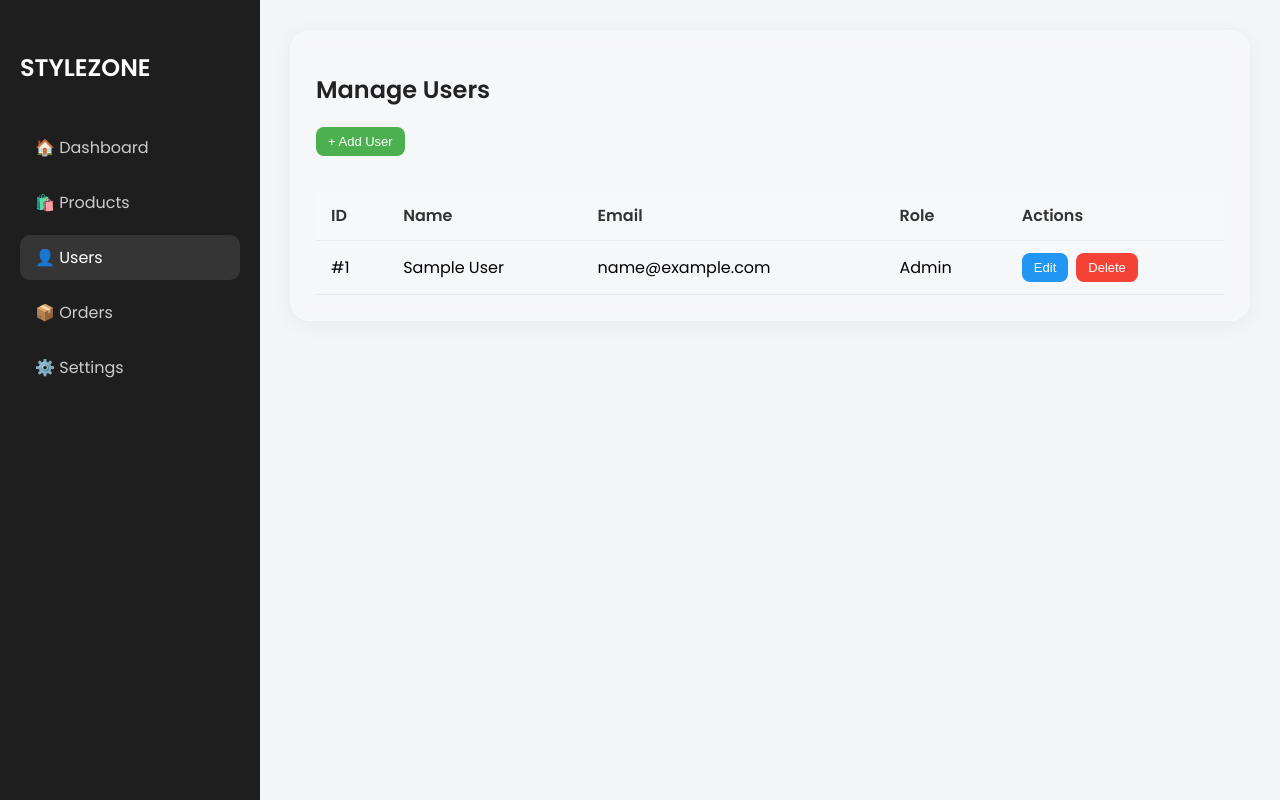
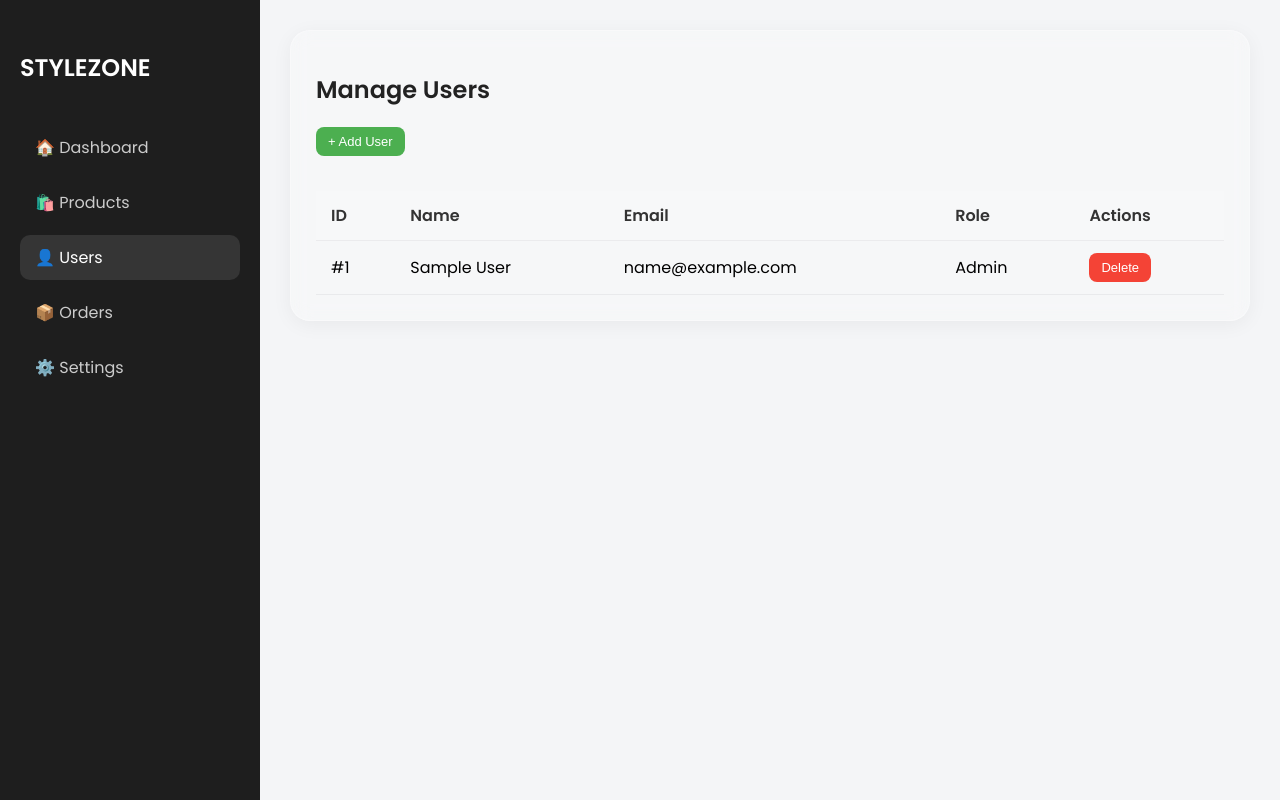
Before and after one commit to almeriotsaa/STYLEZONE, a PHP site: page /STYLEZONE/admin_web/users.php in a window 1280 px wide. Run offline with PHP 8.4, Linux system fonts and the light colour scheme; tables that the repository leaves empty or names only in its code hold one stand-in row (values such as "Sample post").

Commit message:
deleted edit button

```diff
--- a/admin_web/users.php
+++ b/admin_web/users.php
@@ -16,9 +16,8 @@ if (isset($_GET['delete'])) {
 if ($_SERVER['REQUEST_METHOD'] === 'POST' && isset($_POST['add_user'])) {
   $name  = $conn->real_escape_string($_POST['name']);
   $email = $conn->real_escape_string($_POST['email']);
+  $pass  = $_POST['password'];
   $hashed_pass = password_hash($pass, PASSWORD_DEFAULT);
-
-
   $role  = "admin";
 
   $sql = "INSERT INTO users (name, email, password, role)
@@ -27,24 +26,6 @@ if ($_SERVER['REQUEST_METHOD'] === 'POST' && isset($_POST['add_user'])) {
     echo "<script>alert('User berhasil ditambahkan!'); window.location='users.php';</script>";
   } else {
     echo "<script>alert('Gagal menambah user: " . $conn->error . "');</script>";
-  }
-}
-
-// ===== Edit User =====
-if ($_SERVER['REQUEST_METHOD'] === 'POST' && isset($_POST['edit_user'])) {
-  $name  = $conn->real_escape_string($_POST['name']);
-  $email = $conn->real_escape_string($_POST['email']);
-  $role  = $conn->real_escape_string($_POST['role']);
-  $hashed_pass = password_hash($pass, PASSWORD_DEFAULT);
-
-    $sql = "INSERT INTO users (name, email, password, role)
-            VALUES ('$name', '$email', '$hashed_pass', '$role')";
-
-  $sql = "UPDATE users SET name='$name', email='$email', role='$role' WHERE user_id='$id'";
-  if ($conn->query($sql)) {
-    echo "<script>alert('Data user berhasil diperbarui!'); window.location='users.php';</script>";
-  } else {
-    echo "<script>alert('Gagal memperbarui user: " . $conn->error . "');</script>";
   }
 }
 
@@ -106,7 +87,6 @@ $result = $conn->query($sql);
     .glass-box {
       background: rgba(255, 255, 255, 0.2);
       backdrop-filter: blur(10px);
-      -webkit-backdrop-filter: blur(10px);
       border-radius: 20px;
       padding: 25px;
       box-shadow: 0 4px 20px rgba(0,0,0,0.05);
@@ -128,7 +108,6 @@ $result = $conn->query($sql);
     th, td {
       padding: 12px 15px;
       text-align: left;
-      vertical-align: middle;
     }
 
     th {
@@ -159,11 +138,6 @@ $result = $conn->query($sql);
       background: #4CAF50;
       color: white;
       margin-bottom: 15px;
-    }
-
-    .btn-edit {
-      background: #2196F3;
-      color: white;
     }
 
     .btn-delete {
@@ -200,12 +174,6 @@ $result = $conn->query($sql);
       box-shadow: 0 4px 20px rgba(0,0,0,0.2);
     }
 
-    .modal-content h2 {
-      margin-top: 0;
-      margin-bottom: 20px;
-      font-size: 20px;
-    }
-
     .form-group {
       margin-bottom: 15px;
     }
@@ -217,13 +185,12 @@ $result = $conn->query($sql);
       color: #333;
     }
 
-    .form-group input, .form-group select {
+    .form-group input {
       width: 100%;
       padding: 8px 10px;
       border: 1px solid #ccc;
       border-radius: 6px;
       font-family: 'Poppins', sans-serif;
-      box-sizing: border-box;
     }
 
     .modal-actions {
@@ -252,7 +219,6 @@ $result = $conn->query($sql);
       background: #4CAF50;
       color: #fff;
     }
-
   </style>
 </head>
 <body>
@@ -291,8 +257,6 @@ $result = $conn->query($sql);
                 <td><?= ucfirst($row['role']) ?></td>
                 <td>
                   <div class="action-buttons">
-                    <button class="btn btn-edit"
-                      onclick="openEditModal(<?= $row['user_id'] ?>, '<?= htmlspecialchars($row['name']) ?>', '<?= htmlspecialchars($row['email']) ?>', '<?= $row['role'] ?>')">Edit</button>
                     <button class="btn btn-delete" onclick="confirmDelete(<?= $row['user_id'] ?>)">Delete</button>
                   </div>
                 </td>
@@ -322,22 +286,6 @@ $result = $conn->query($sql);
     </div>
   </div>
 
-  <!-- Modal Edit -->
-  <div class="modal" id="editModal">
-    <div class="modal-content">
-      <h2>Edit User</h2>
-      <form method="POST">
-        <div class="form-group"><label>ID</label><input type="number" name="user_id" id="edit_id" readonly></div>
-        <div class="form-group"><label>Name</label><input type="text" name="name" id="edit_name" required></div>
-        <div class="form-group"><label>Email</label><input type="email" name="email" id="edit_email" required></div>
-        <div class="modal-actions">
-          <button type="button" class="btn-cancel" onclick="closeModal('editModal')">Cancel</button>
-          <button type="submit" name="edit_user" class="btn-submit">Save</button>
-        </div>
-      </form>
-    </div>
-  </div>
-
   <script>
     function closeModal(id) {
       document.getElementById(id).style.display = 'none';
@@ -346,14 +294,6 @@ $result = $conn->query($sql);
     document.getElementById('openModalAdd').onclick = () => {
       document.getElementById('addModal').style.display = 'flex';
     };
-
-    function openEditModal(id, name, email, role) {
-      document.getElementById('editModal').style.display = 'flex';
-      document.getElementById('edit_id').value = id;
-      document.getElementById('edit_name').value = name;
-      document.getElementById('edit_email').value = email;
-      document.getElementById('edit_role').value = role;
-    }
 
     window.onclick = function(e) {
       if (e.target.classList.contains('modal')) e.target.style.display = 'none';
```
Lines whose indentation alone changed are shown as unchanged.
